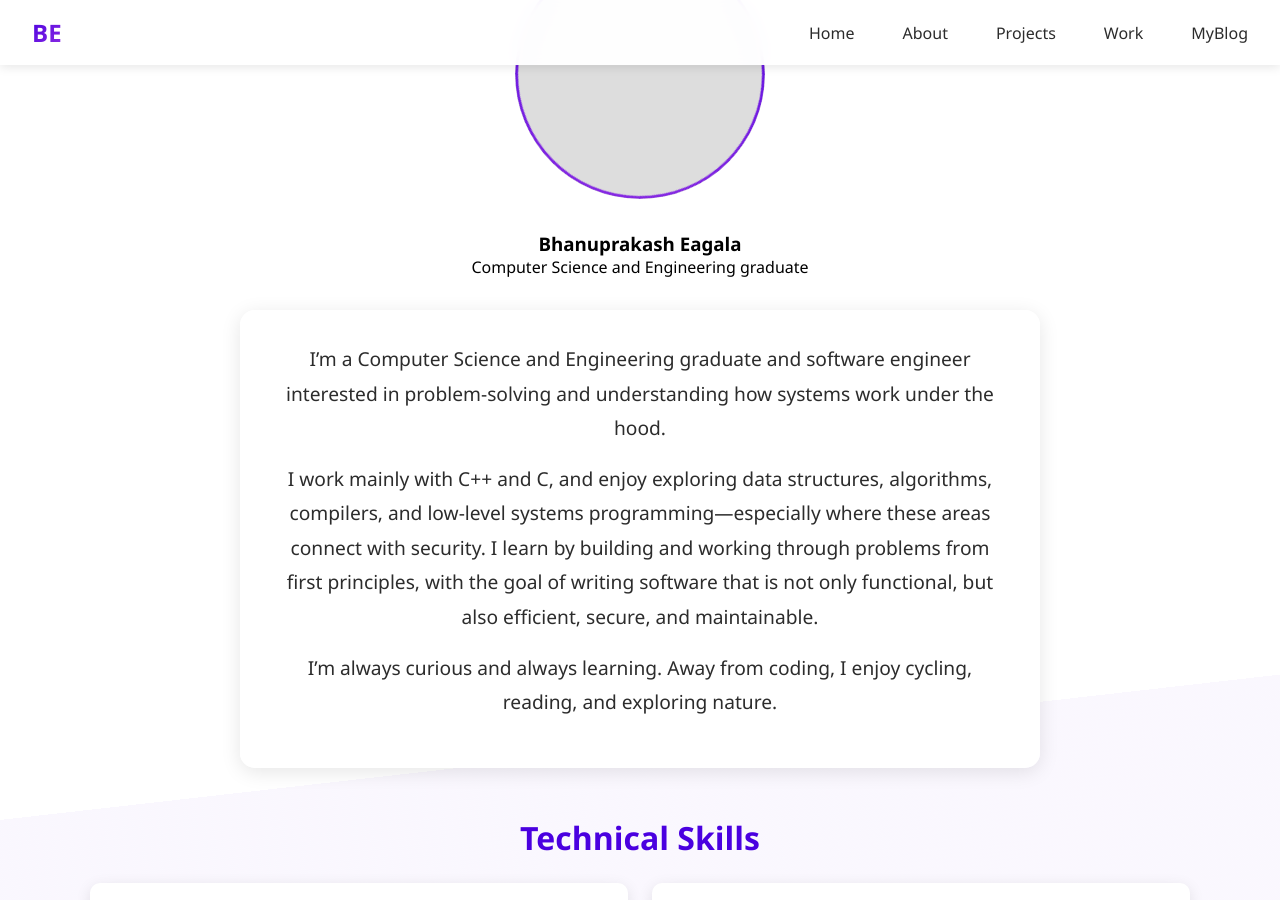
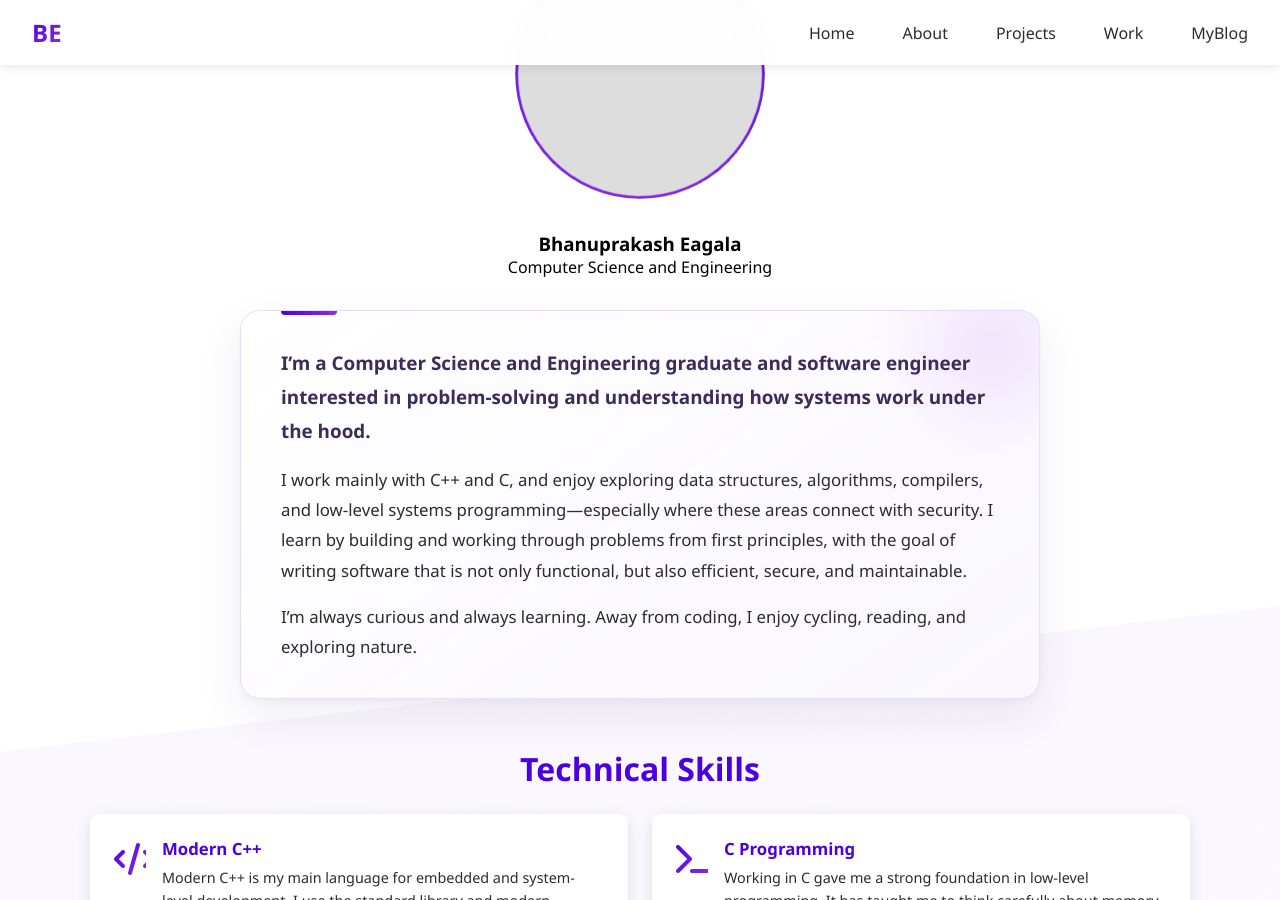
Before and after one commit to bhanuprakasheagala/bhanuprakasheagala.github.io, a Jekyll site: the page built from index.html, in a window 1280 px wide and 900 px high, scrolled down 1174 px. Built offline with Jekyll 4.4.1, drawn with Linux system fonts in a browser that asks for light colours.

Commit message:
fix a word and apply an effect

```diff
--- a/_includes/portfolio/about.html
+++ b/_includes/portfolio/about.html
@@ -4,7 +4,7 @@
             <div class="profile-section" data-aos="fade-right">
                 <div class="profile-image"></div>
                 <h3>Bhanuprakash Eagala</h3>
-                <p>Computer Science and Engineering graduate</p>
+                <p>Computer Science and Engineering</p>
                 <div class="about-description fade-up-scroll">
                     <p>I’m a Computer Science and Engineering graduate and software engineer interested in problem-solving and understanding how systems work under the hood.</p>
                     <p>I work mainly with C++ and C, and enjoy exploring data structures, algorithms, compilers, and low-level systems programming—especially where these areas connect with security. I learn by building and working through problems from first principles, with the goal of writing software that is not only functional, but also efficient, secure, and maintainable.</p>
--- a/css/portfolio.css
+++ b/css/portfolio.css
@@ -380,21 +380,6 @@
             margin: 0 auto;
         }
 
-        .about-description {
-            margin-top: 2rem;
-            padding: 2rem;
-            background: rgba(255, 255, 255, 0.9);
-            border-radius: 15px;
-            box-shadow: 0 4px 20px rgba(0,0,0,0.1);
-            width: 100%;
-        }
-
-        .about-description p {
-            font-size: 1.2rem;
-            line-height: 1.8;
-            color: var(--text);
-            margin-bottom: 1rem;
-        }
         .section-title {
             text-align: center;
             font-size: 2.5rem;
@@ -560,19 +545,63 @@
         .about-description {
             max-width: 800px;
             margin: 2rem auto 0;
-            text-align: center;
+            text-align: left;
             position: relative;
-            padding: 2rem;
-            background: rgba(255, 255, 255, 0.9);
-            border-radius: 15px;
-            box-shadow: 0 4px 20px rgba(0,0,0,0.1);
+            isolation: isolate;
+            overflow: hidden;
+            padding: 2.25rem clamp(1.5rem, 4vw, 2.5rem);
+            border: 1px solid rgba(106, 61, 194, 0.15);
+            border-radius: 20px;
+            background: linear-gradient(145deg, rgba(255, 255, 255, 0.98), rgba(249, 246, 255, 0.96));
+            box-shadow: 0 18px 45px rgba(45, 26, 85, 0.08), 0 3px 10px rgba(45, 26, 85, 0.04);
+            transition: border-color 0.25s ease, box-shadow 0.25s ease;
+        }
+
+        .about-description::before {
+            content: '';
+            position: absolute;
+            top: 0;
+            left: clamp(1.5rem, 4vw, 2.5rem);
+            width: 3.5rem;
+            height: 4px;
+            border-radius: 0 0 4px 4px;
+            background: linear-gradient(90deg, var(--primary), var(--secondary));
+        }
+
+        .about-description::after {
+            content: '';
+            position: absolute;
+            z-index: -1;
+            top: -6rem;
+            right: -5rem;
+            width: 16rem;
+            aspect-ratio: 1;
+            border-radius: 50%;
+            background: radial-gradient(circle, rgba(142, 45, 226, 0.1), transparent 68%);
+            pointer-events: none;
+        }
+
+        .about-description:hover {
+            border-color: rgba(106, 61, 194, 0.25);
+            box-shadow: 0 22px 50px rgba(45, 26, 85, 0.11), 0 4px 12px rgba(45, 26, 85, 0.05);
         }
 
         .about-description p {
-            font-size: 1.2rem;
+            position: relative;
+            font-size: 1.05rem;
             line-height: 1.8;
             color: var(--text);
-            margin-bottom: 1rem;
+            margin: 0;
+        }
+
+        .about-description p + p {
+            margin-top: 1rem;
+        }
+
+        .about-description p:first-child {
+            color: #3e2b59;
+            font-size: 1.18rem;
+            font-weight: 600;
         }
 
         /* Projects Section */
```
